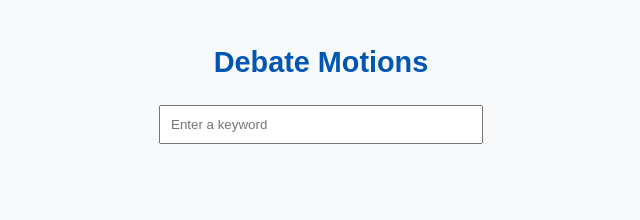
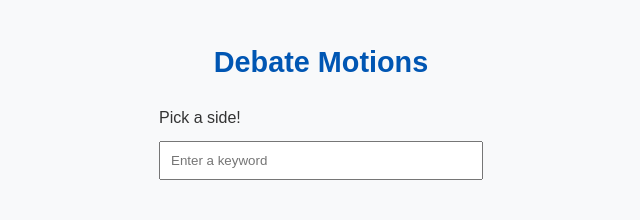
Before and after one commit to scienseize/Debate-motions, a plain HTML site: page index.html in a window 1280 px wide. Shown: the whole page, without its empty margins (319-959 px from the left). Drawn offline with Linux system fonts and the light colour scheme.

Commit message:
Update index.html

```diff
--- a/index.html
+++ b/index.html
@@ -3,13 +3,18 @@
 <head>
   <meta charset="UTF-8">
   <meta name="viewport" content="width=device-width, initial-scale=1.0">
-  <title>Debate Motions Search</title>
+  <title>Debate Motions</title>
   <link rel="stylesheet" href="styles.css">
 </head>
 <body>
-  <h1>Debate Motions</h1>
-  <input type="text" id="search-bar" placeholder="Enter a keyword" oninput="searchMotions()">
-  <ul id="results"></ul>
+  <div class="container">
+    <h1>Debate Motions</h1>
+    <p class="subtitle">Pick a side! </p>
+    <div class="search-container">
+      <input type="text" id="search-bar" placeholder="Enter a keyword" oninput="searchMotions()">
+    </div>
+    <ul id="results"></ul>
+  </div>
 
   <script src="motions.js"></script>
   <script src="search.js"></script>
```
